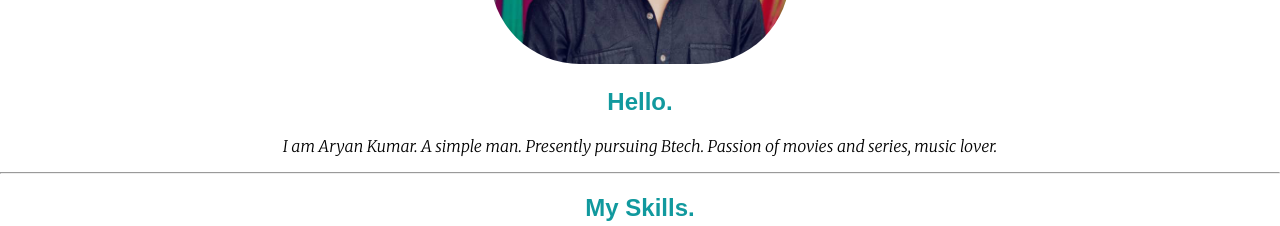
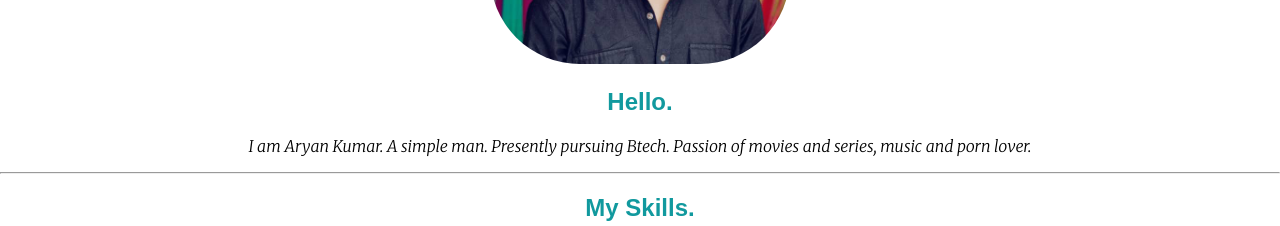
Before and after one commit to Praful-Raj/Aryan-Personal-Site, a plain HTML site: page index.html in a window 1280 px wide. Shown: the part 840-1066 px from the top of the page. Drawn offline with Linux system fonts and the light colour scheme.

Commit message:
Update index.html

```diff
--- a/index.html
+++ b/index.html
@@ -22,7 +22,7 @@
       <div class="profile">
         <img class="my-pic"src="Aryan.png" alt="Aryan's image">
         <h2>Hello.</h2>
-        <p>I am Aryan Kumar. A simple man. Presently pursuing Btech. Passion of movies and series, music lover.</p>
+        <p>I am Aryan Kumar. A simple man. Presently pursuing Btech. Passion of movies and series, music and porn lover.</p>
       </div>
       <hr>
       <div class="skills">
```
